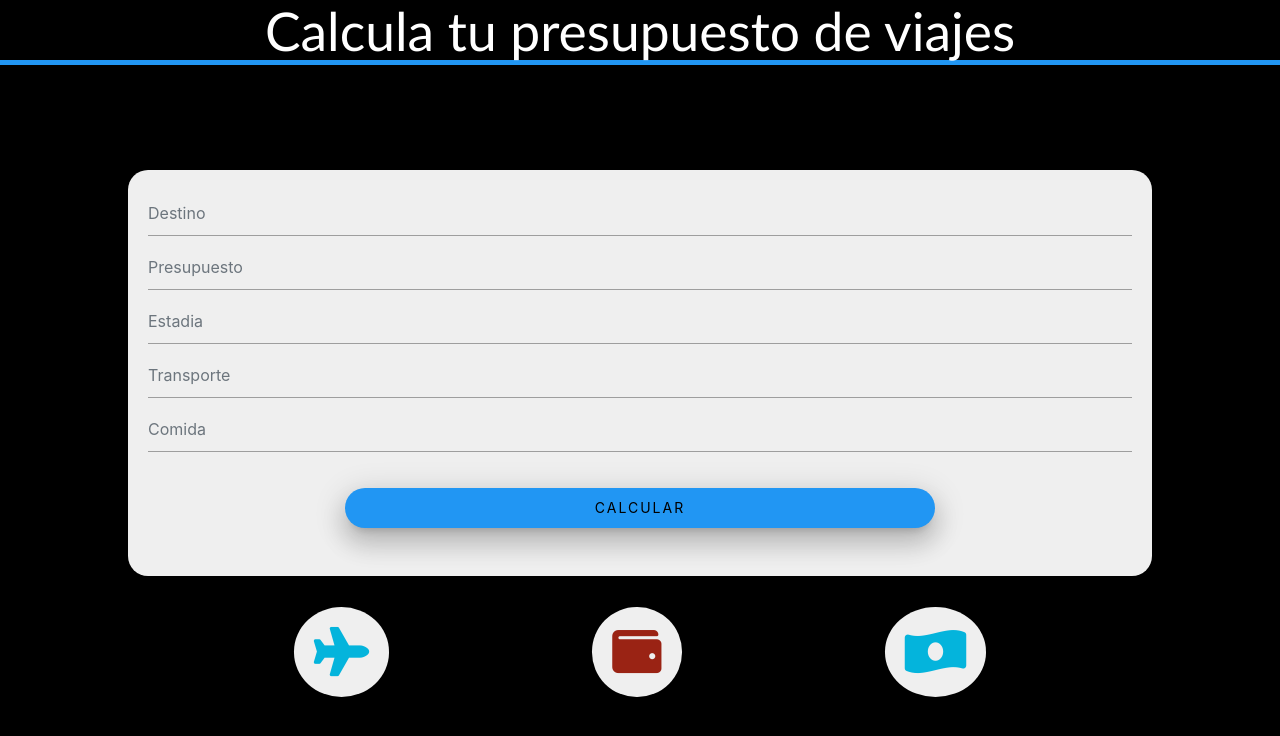
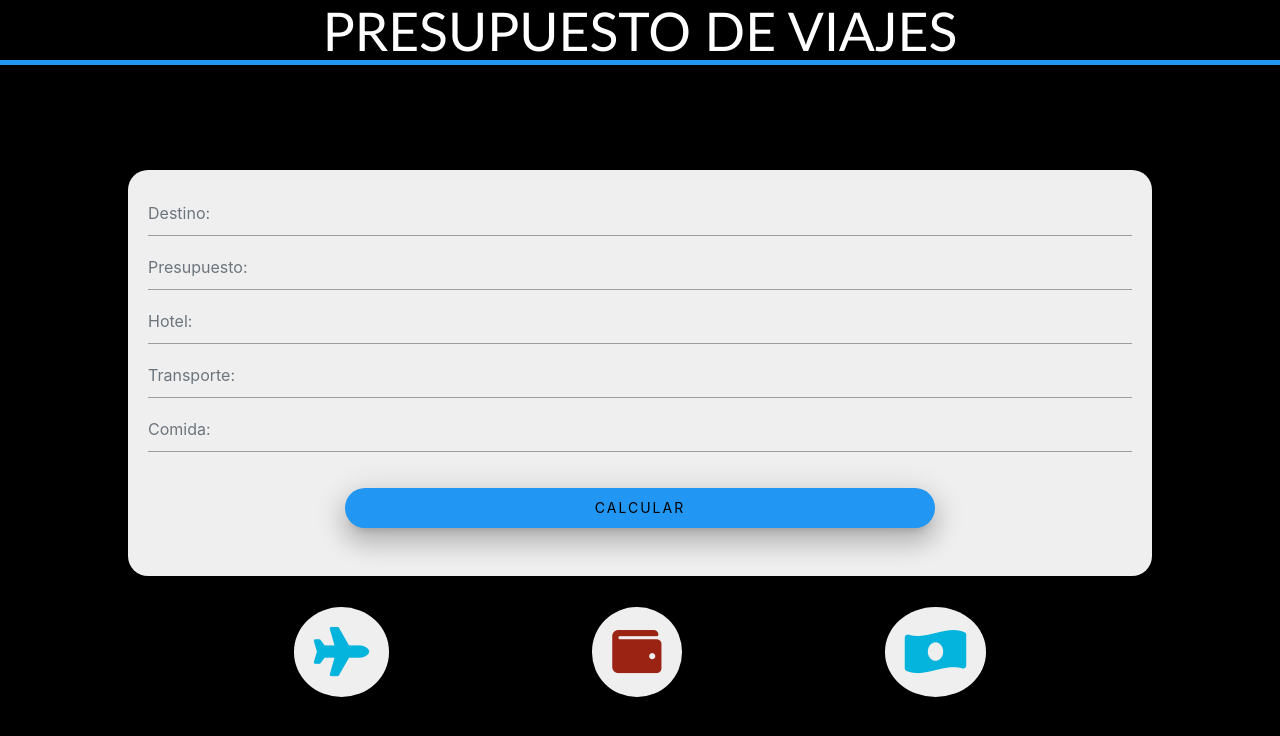
Before and after one commit to Jesusnauta/PresupuestoDeViajes, a website: page index.HTML in a window 1280 px wide. Drawn offline with nearby package versions, Linux system fonts and the light colour scheme.

Commit message:
📝 Update js and html files

```diff
--- a/index.HTML
+++ b/index.HTML
@@ -1,89 +1,3 @@
-<!-- <!DOCTYPE html>
-<html lang="en">
-  <head>
-    <meta charset="UTF-8" />
-    <meta http-equiv="X-UA-Compatible" content="IE=edge" />
-    <meta name="viewport" content="width=device-width, initial-scale=1.0" />
-    <title>Calculadora de hipoteca</title>
-  </head>
-  <body>
-    <form action="#" class="container">
-      <h1 class="titulo">Calcula tu hipoteca</h1>
-      <div class="cantidad">
-        <label class="label-cantidad" for="input-cantidad"
-          >Precio de la vivienda:</label
-        >
-        <span id="cantidad">0</span>
-        <span id="span-cantidad">&nbsp€</span>
-      </div>
-
-      <div class="slider">
-        <input
-          type="range"
-          class="form-range"
-          id="rango-cantidad"
-          min="20.000"
-          max="200.000"
-          value="0"
-        />
-      </div>
-      <div class="cuotas">
-        <label class="label-cuotas" for="span-cuotas">Plazo en años</label>
-        <span id="span-cuotas">0</span>
-      </div>
-      <div class="slider">
-        <input
-          type="range"
-          class="form-range"
-          id="rango-cuotas"
-          min="0"
-          max="30"
-          value="0"
-        />
-      </div>
-
-      <div class="porcentaje input-group mb-3">
-        <label class="label-porcentaje" for="input-porcentaje">Intereses</label>
-        <button
-          class="btn btn-outline-light btn-primary active"
-          id="btn1"
-          type="button"
-          value="2.00"
-        >
-          Fijo
-        </button>
-        <button
-          class="btn btn-outline-light btn-primary"
-          id="btn2"
-          type="button"
-          value="0.90"
-        >
-          Variable
-        </button>
-
-        <input
-          class="input"
-          type="text"
-          name=""
-          id="input-porcentaje"
-          placeholder="0.00"
-          aria-describedby="span-cantidad"
-        />
-        <span id="span-cantidad">&nbsp€</span>
-      </div>
-      <button type="submit" class="btn btn-primary" id="btn_calcular">
-        Calcular
-      </button>
-      <div class="importe">
-        <label class="label-importe" for="importe">Importe total</label>
-        <span class="input" id="importe">0.00</span>
-        <span id="span-importe">&nbsp€</span>
-      </div>
-    </form>
-  </body>
-  <script src="index.js"></script>
-</html> -->
-
 <!DOCTYPE html>
 <html lang="en">
   <head>
@@ -112,21 +26,21 @@
   </head>
   <body>
     <nav class="navbar blue z-depth-4">
-      <h2>Calcula tu presupuesto de viajes</h2>
+      <h2>PRESUPUESTO DE VIAJES</h2>
     </nav>
 
     <div class="main">
       <form id="vacationCalc">
-        <input type="text" placeholder="Destino" id="destiny" required />
-        <input type="number" placeholder="Presupuesto" id="budget" required />
-        <input type="number" placeholder="Estadia" id="acomodation" required />
+        <input type="text" placeholder="Destino:" id="destiny" required />
+        <input type="number" placeholder="Presupuesto:" id="budget" required />
+        <input type="number" placeholder="Hotel:" id="acomodation" required />
         <input
           type="number"
-          placeholder="Transporte "
+          placeholder="Transporte: "
           id="transport"
           required
         />
-        <input type="number" placeholder="Comida" id="food" required />
+        <input type="number" placeholder="Comida:" id="food" required />
         <input type="submit" value="Calcular" class="btn blue z-depth-4" />
       </form>
     </div>
```
Also changed, not shown: index.js (+0 -51 lines).
